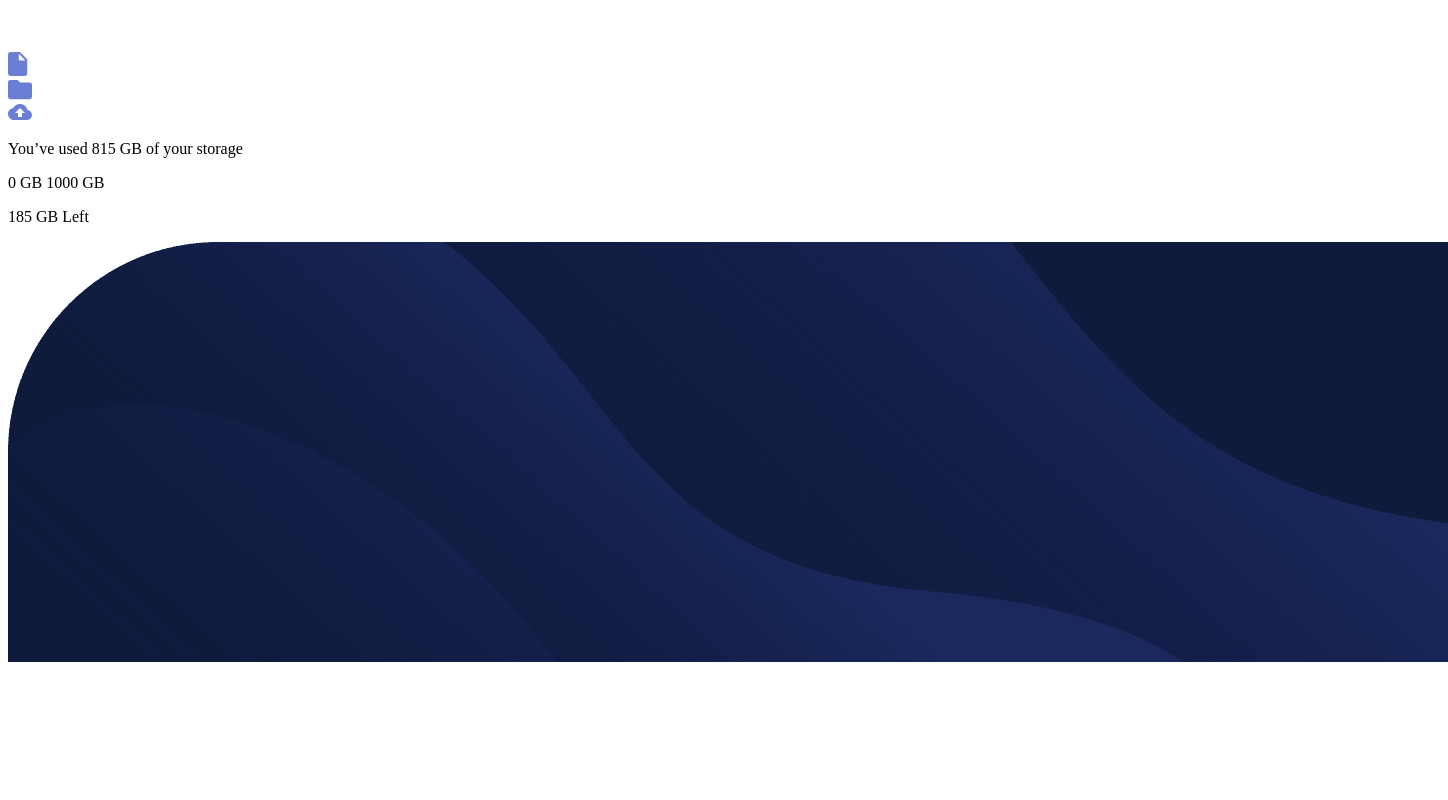
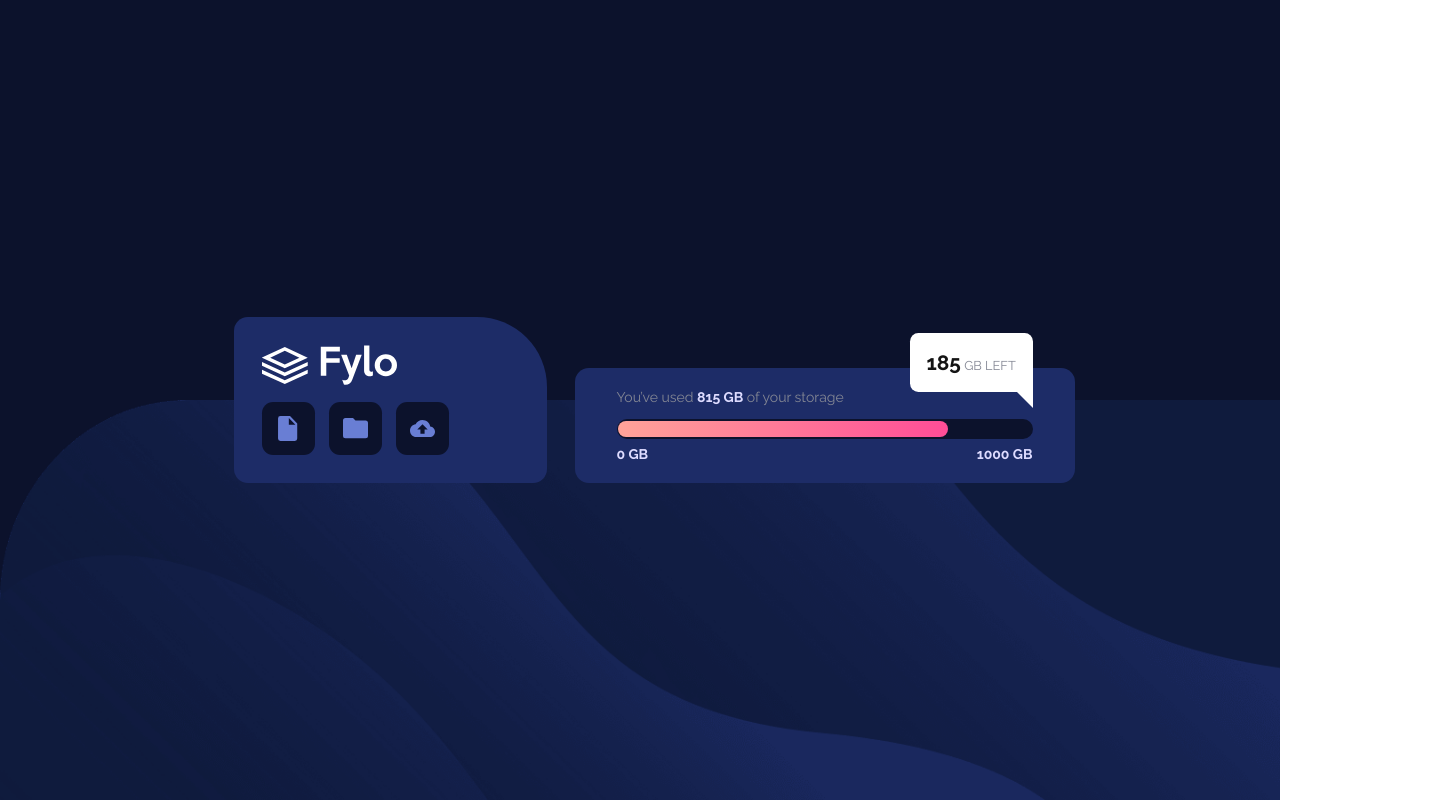
Before and after one commit to billgeorgop93/Fylo-Data-Storage, a plain HTML site: page index.html in a window 1280 px wide. Shown: the whole page, 1448 px wide, since content can reach past the window. Drawn offline with Linux system fonts and the light colour scheme.

Commit message:
Update style.css

```diff
--- a/style.css
+++ b/style.css
@@ -2,10 +2,167 @@
 
 :root {
   /* Primary colors */
-  --gradient: hsl(6, 100%, 80%) to hsl(335, 100%, 65%);
+  --gradient-1: hsl(6, 100%, 80%);
+  --gradient-2: hsl(335, 100%, 65%);
   /* Neutral colors */
   --pale-blue: hsl(243, 100%, 93%);
   --grayish-blue: hsl(229, 7%, 55%);
   --dark-blue: hsl(228, 56%, 26%);
   --very-dark-blue: hsl(229, 57%, 11%);
 }
+
+* {
+  box-sizing: border-box;
+  margin: 0;
+  padding: 0;
+  font-family: 'Raleway', sans-serif;
+}
+
+body {
+  font-size: 14px;
+}
+
+.flex {
+  display: flex;
+}
+
+.align-center {
+  align-items: center;
+}
+
+.align-end {
+  align-items: flex-end;
+}
+
+.justify-center {
+  justify-content: center;
+}
+
+.space-between {
+  justify-content: space-between;
+}
+
+.storage {
+  color: var(--pale-blue);
+  font-weight: 700;
+}
+
+.left-storage {
+  position: absolute;
+  padding: 1.2em;
+  background-color: #fff;
+  border-radius: 0.6em 0.6em 0 0.6em;
+  top: -2.5em;
+  right: 3em;
+}
+
+.left-storage::after {
+  content: "";
+  position: absolute;
+  display: inline-block;
+  border-top: 30px solid #fff;
+  border-left: 30px solid transparent;
+  bottom: -1.2em;
+  right: 0;
+}
+
+.left-storage span {
+  color: #141414;
+  font-weight: 700;
+  font-size: 1.3rem;
+}
+
+.left-storage p {
+  text-transform: uppercase;
+  font-size: 0.8rem;
+  color: var(--grayish-blue);
+  font-weight: 500;
+}
+
+.landing {
+  min-height: 100vh;
+  background-color: var(--very-dark-blue);
+  position: relative;
+  z-index: 2;
+}
+
+.container > div:first-child {
+  background-color: var(--dark-blue);
+  padding: 2em 6em 2em 2em;
+  border-radius: 1em 5em 1em 1em;
+  margin: 2em;
+}
+
+.container > div:first-child > img {
+  margin-bottom: 1em;
+}
+
+.options div {
+  margin-right: 1em;
+  padding: 1em;
+  background-color: var(--very-dark-blue);
+  border-radius: 0.8em;
+}
+
+.options div img {
+  object-fit: contain;
+  width: 25px;
+  height: 25px;
+}
+
+.container > div:nth-child(2) {
+  background-color: var(--dark-blue);
+  border-radius: 1em;
+  min-width: 500px;
+  padding: 1.5em 3em;
+  margin: 2em 0;
+  position: relative;
+}
+
+.container > div:nth-child(2) > p {
+  margin-bottom: 1em;
+  color: var(--grayish-blue);
+}
+
+.progress-bar {
+  width: 100%;
+  height: 20px;
+  background-color: var(--very-dark-blue);
+  border-radius: 1em;
+  padding: 0.5em 0.1em;
+  margin-bottom: 0.5em;
+}
+
+.progress {
+  width: 80%;
+  height: 16px;
+  background: linear-gradient(
+    to right,
+    var(--gradient-1),
+    var(--gradient-2)
+  );
+  border-radius: 1em;
+  position: relative;
+}
+
+.progress::after {
+  content: "";
+  position: absolute;
+  height: 12px;
+  width: 12px;
+  border-radius: 50%;
+  background-color: var(--neutral-pale-blue);
+  right: 1%;
+  top: 50%;
+  transform: translateY(-50%);
+}
+
+.bg-landing {
+  position: absolute;
+  bottom: 0;
+  left: 0;
+  right: 0;
+  width: 100%;
+  height: 50vh;
+  z-index: -1;
+}
```
